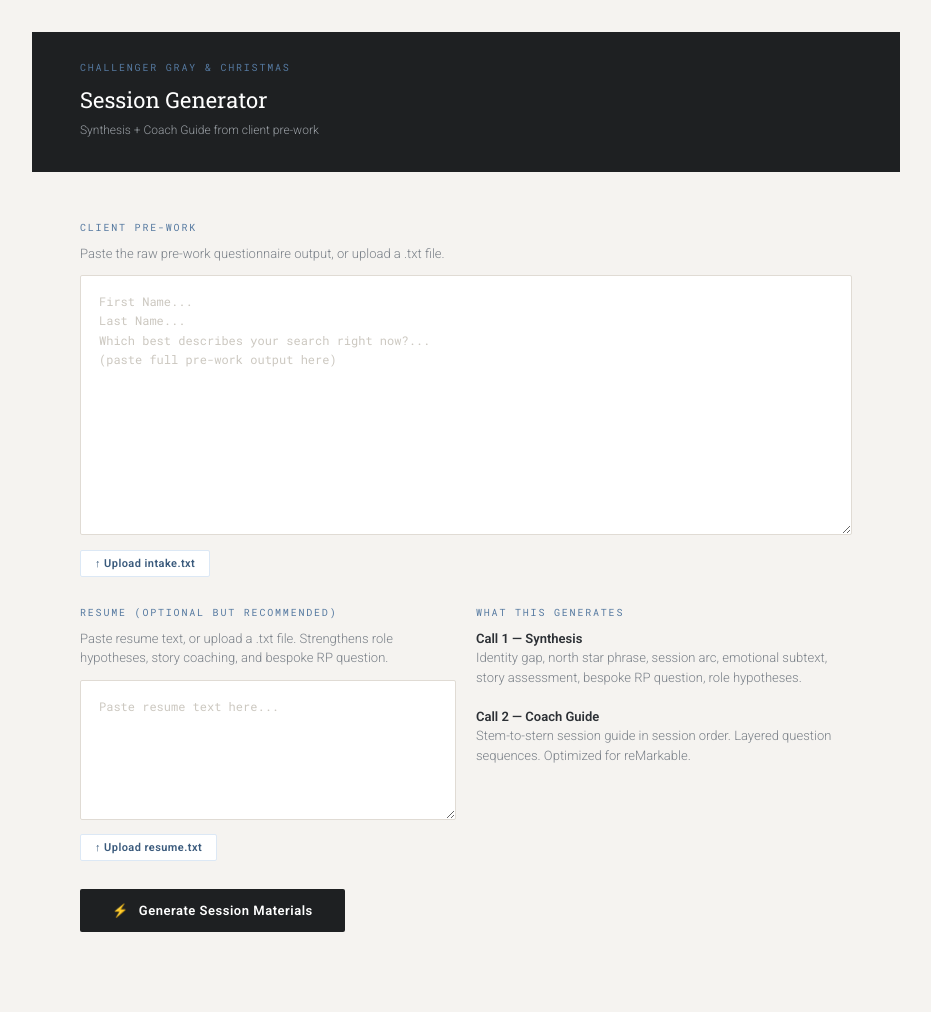
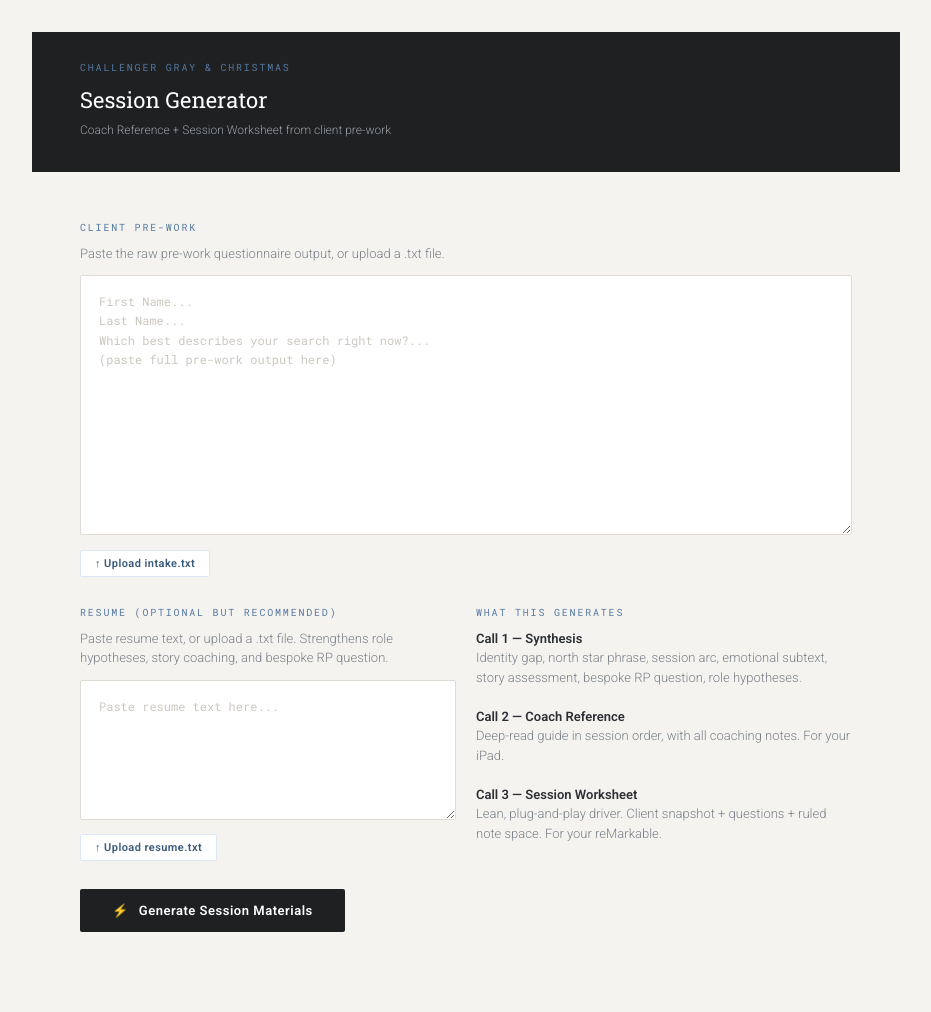
Before and after one commit to portageworks/coaching-tools, a Flask app: page /session-generator in a window 1280 px wide. Shown: the part 46-1058 px from the top of the page, without its empty margins (174-1105 px from the left). Run offline with Flask 3, Linux system fonts and the light colour scheme; some libraries are stand-ins or nearby versions.

Commit message:
Split Session Generator into Coach Reference + Session Worksheet
The single coach guide buried the questions and human context inside
narrative. It now produces two complementary PDFs that share the same
session spine:

- Coach Reference (iPad): the existing deep-read guide, unchanged in
  substance, rendered as PDF.
- Session Worksheet (reMarkable): a new lean, plug-and-play driver. Opens
  with a guaranteed "In Their Words" client snapshot, then runs block by
  block as questions + ruled note space (legal-pad spacing). Distilled
  from the guide so questions stay verbatim and in the same order.

- New WORKSHEET_SYSTEM prompt distills the guide; guarantees eight human
  intake fields verbatim, including the two that were being dropped:
  "What do you want me to know before we start?" (Q43) and "How do you
  know you're winning at work?" (Q23).
- Synthesis now reads Q43 into emotional subtext and Q23 into pattern
  synthesis, so the deep read uses them too.
- pdf_builder.build_worksheet_html renders [[NOTES]] / [[NOTES:large]] /
  [[NOTES:small]] markers into ruled writing areas.
- Session generate adds a third streamed call (worksheet, on Sonnet);
  new /api/session/reference.pdf and /api/session/worksheet.pdf endpoints.
  Legacy guide.docx endpoint retained.

Co-Authored-By: Claude Sonnet 4.6 <noreply@anthropic.com>

```diff
--- a/app.py
+++ b/app.py
@@ -10,7 +10,7 @@ import threading
 from flask import Flask, render_template, request, jsonify, Response, stream_with_context, send_file
 import anthropic
 
-from prompts.session_generator import SYNTHESIS_SYSTEM, COACH_GUIDE_SYSTEM
+from prompts.session_generator import SYNTHESIS_SYSTEM, COACH_GUIDE_SYSTEM, WORKSHEET_SYSTEM
 from prompts.session_builder import (
     interview_program_prompt, stories_prompt,
     positioning_prompt, resume_diagnostic_prompt, resume_rewrite_prompt,
@@ -22,7 +22,10 @@ from prompts.session_builder_part2 import (
 )
 from docx_builder import markdown_to_docx
 from resume_docx_builder import resume_to_docx
-from pdf_builder import build_client_html, build_positioning_html, build_strategy_package_html, render_pdf
+from pdf_builder import (
+    build_client_html, build_positioning_html, build_strategy_package_html,
+    build_worksheet_html, render_pdf,
+)
 import strategy_store
 
 app = Flask(__name__)
@@ -228,7 +231,26 @@ def session_generate():
             yield _sse("error", {"message": str(e)})
             return
 
-        yield _sse("done", {"guide": "".join(guide_chunks)})
+        guide = "".join(guide_chunks)
+        yield _sse("step", {"step": 3})
+
+        worksheet_chunks = []
+        try:
+            with client.messages.stream(
+                model=MODEL_FAST,
+                max_tokens=16000,
+                system=WORKSHEET_SYSTEM,
+                messages=[{"role": "user", "content":
+                    f"Here is the client data:\n\n{client_input}\n\n---\n\nSYNTHESIS:\n\n{synthesis}\n\n---\n\nCOACH GUIDE:\n\n{guide}\n\nProduce the lean session worksheet."}],
+            ) as stream:
+                for text in stream.text_stream:
+                    worksheet_chunks.append(text)
+                    yield _sse("ping", {})
+        except Exception as e:
+            yield _sse("error", {"message": str(e)})
+            return
+
+        yield _sse("done", {"guide": guide, "worksheet": "".join(worksheet_chunks)})
 
     return Response(
         stream_with_context(generate()),
@@ -237,14 +259,44 @@ def session_generate():
     )
 
 
+def _session_slug(data):
+    first = (data.get("first_name") or "client").strip().lower()
+    last  = (data.get("last_name") or "").strip().lower()
+    return re.sub(r"\s+", "_", f"{first}_{last}".strip("_")) or "client"
+
+
+def _client_full_name(data):
+    return " ".join(p for p in [(data.get("first_name") or "").strip(),
+                                (data.get("last_name") or "").strip()] if p) or "Client"
+
+
+@app.route("/api/session/reference.pdf", methods=["POST"])
+def session_reference_pdf():
+    data       = request.get_json()
+    guide_md   = data.get("guide", "")
+    name       = _client_full_name(data)
+    slug       = _session_slug(data)
+    pdf_bytes  = render_pdf(build_client_html(guide_md, name, "Coach Reference"))
+    return send_file(io.BytesIO(pdf_bytes), mimetype="application/pdf",
+                     as_attachment=True, download_name=f"{slug}_coach_reference.pdf")
+
+
+@app.route("/api/session/worksheet.pdf", methods=["POST"])
+def session_worksheet_pdf():
+    data          = request.get_json()
+    worksheet_md  = data.get("worksheet", "")
+    name          = _client_full_name(data)
+    slug          = _session_slug(data)
+    pdf_bytes     = render_pdf(build_worksheet_html(worksheet_md, name))
+    return send_file(io.BytesIO(pdf_bytes), mimetype="application/pdf",
+                     as_attachment=True, download_name=f"{slug}_session_worksheet.pdf")
+
+
 @app.route("/api/session/guide.docx", methods=["POST"])
 def session_guide_docx():
     data = request.get_json()
     guide_md = data.get("guide", "")
-    first = (data.get("first_name") or "client").strip().lower()
-    last = (data.get("last_name") or "").strip().lower()
-    slug = re.sub(r"\s+", "_", f"{first}_{last}".strip("_"))
-
+    slug = _session_slug(data)
     docx_bytes = markdown_to_docx(guide_md)
     return send_file(
         io.BytesIO(docx_bytes),
--- a/templates/index.html
+++ b/templates/index.html
@@ -3,7 +3,7 @@
 {% block content %}
 <h1>Coaching Tools</h1>
 <ul id="tool-list">
-  <li><a href="/session-generator">Session Generator</a> — Synthesis + Coach Guide from client pre-work</li>
+  <li><a href="/session-generator">Session Generator</a> — Coach Reference (iPad) + Session Worksheet (reMarkable) from client pre-work</li>
   <li><a href="/session-builder">Session Builder</a> — Interview Program, Stories, Where to Look, Resume Draft</li>
   <li><a href="/session-builder-part2">Session Builder — Part 2</a> — Session Summary, Roleplay Analysis, Branding Profile, Training Assessment</li>
   <li><a href="/resume-tool">Resume Tool</a> — Standalone resume evaluation, revision, and Word download</li>
--- a/templates/session_generator.html
+++ b/templates/session_generator.html
@@ -107,7 +107,7 @@
 <div class="page-header">
   <div class="header-label">Challenger Gray &amp; Christmas</div>
   <div class="header-title">Session Generator</div>
-  <div class="header-sub">Synthesis + Coach Guide from client pre-work</div>
+  <div class="header-sub">Coach Reference + Session Worksheet from client pre-work</div>
 </div>
 
 <div class="main">
@@ -146,8 +146,10 @@
       <div class="field-sublabel" style="margin-bottom:0;">
         <strong style="color:var(--text);">Call 1 &mdash; Synthesis</strong><br>
         Identity gap, north star phrase, session arc, emotional subtext, story assessment, bespoke RP question, role hypotheses.<br><br>
-        <strong style="color:var(--text);">Call 2 &mdash; Coach Guide</strong><br>
-        Stem-to-stern session guide in session order. Layered question sequences. Optimized for reMarkable.
+        <strong style="color:var(--text);">Call 2 &mdash; Coach Reference</strong><br>
+        Deep-read guide in session order, with all coaching notes. For your iPad.<br><br>
+        <strong style="color:var(--text);">Call 3 &mdash; Session Worksheet</strong><br>
+        Lean, plug-and-play driver. Client snapshot + questions + ruled note space. For your reMarkable.
       </div>
     </div>
   </div>
@@ -166,7 +168,11 @@
       </div>
       <div class="progress-step" id="step2">
         <div class="step-icon" id="step2-icon">&#9675;</div>
-        <span>Call 2 &mdash; Coach guide (stem-to-stern session flow, layered questions, coaching notes)</span>
+        <span>Call 2 &mdash; Coach Reference (stem-to-stern session flow, layered questions, coaching notes)</span>
+      </div>
+      <div class="progress-step" id="step3">
+        <div class="step-icon" id="step3-icon">&#9675;</div>
+        <span>Call 3 &mdash; Session Worksheet (client snapshot, questions, ruled note space)</span>
       </div>
     </div>
   </div>
@@ -174,11 +180,17 @@
   <div class="outputs-wrap" id="outputsWrap">
     <div class="divider"></div>
     <div class="outputs-header">Ready to download</div>
+    <div class="output-card" style="margin-bottom:16px;">
+      <div class="output-card-label">For your iPad &mdash; deep read</div>
+      <div class="output-card-title">Coach Reference</div>
+      <div class="output-card-desc">The full stem-to-stern guide: pre-session brief, all blocks, layered question sequences, coaching notes, story assessments, and listen-fors. This is what you study beside the worksheet.</div>
+      <button class="download-btn" id="downloadRefBtn" onclick="downloadReference()">&#8595; Download Reference (.pdf)</button>
+    </div>
     <div class="output-card">
-      <div class="output-card-label">For you</div>
-      <div class="output-card-title">Coach Guide</div>
-      <div class="output-card-desc">Stem-to-stern session guide in session order. Pre-session brief, all eight blocks with layered question sequences and coaching notes. Opens in Google Docs or imports directly to reMarkable.</div>
-      <button class="download-btn" id="downloadBtn" onclick="downloadGuide()">&#8595; Download Guide (.docx)</button>
+      <div class="output-card-label">For your reMarkable &mdash; in the room</div>
+      <div class="output-card-title">Session Worksheet</div>
+      <div class="output-card-desc">Lean, plug-and-play driver. Opens with an "In Their Words" client snapshot, then runs block-by-block: questions plus generous ruled note space to write on. Same session order as the Reference.</div>
+      <button class="download-btn" id="downloadWsBtn" onclick="downloadWorksheet()">&#8595; Download Worksheet (.pdf)</button>
     </div>
   </div>
 
@@ -188,6 +200,7 @@
 {% block scripts %}
 <script>
 let generatedGuide = '';
+let generatedWorksheet = '';
 let clientFirstName = '';
 let clientLastName = '';
 
@@ -264,11 +277,13 @@ async function runGeneration() {
         if (event === 'step') {
           if (payload.step === 1) setStep(1, 'active');
           if (payload.step === 2) { setStep(1, 'done'); setStep(2, 'active'); }
+          if (payload.step === 3) { setStep(2, 'done'); setStep(3, 'active'); }
         } else if (event === 'error') {
           throw new Error(payload.message || 'Generation failed.');
         } else if (event === 'done') {
           generatedGuide = payload.guide;
-          setStep(2, 'done');
+          generatedWorksheet = payload.worksheet || '';
+          setStep(3, 'done');
           document.getElementById('outputsWrap').classList.add('visible');
         }
         // 'ping' and 'guide_chunk' events are intentionally ignored in the UI
@@ -277,41 +292,39 @@ async function runGeneration() {
   } catch (err) {
     setStep(1, 'error');
     setStep(2, 'error');
+    setStep(3, 'error');
     showError(err.message || 'Something went wrong. Please try again.');
   } finally {
     document.getElementById('generateBtn').disabled = false;
   }
 }
 
-// Download — server builds the .docx and sends it back as a file
-async function downloadGuide() {
-  const btn = document.getElementById('downloadBtn');
+// Downloads — server builds each PDF and sends it back as a file
+async function downloadDoc(endpoint, payloadExtra, btnId, label) {
+  const btn = document.getElementById(btnId);
+  const orig = btn.innerHTML;
   btn.disabled = true;
   btn.textContent = 'Building…';
-
   try {
-    const res = await fetch('/api/session/guide.docx', {
+    const res = await fetch(endpoint, {
       method: 'POST',
       headers: { 'Content-Type': 'application/json' },
-      body: JSON.stringify({
-        guide: generatedGuide,
+      body: JSON.stringify(Object.assign({
         first_name: clientFirstName,
         last_name: clientLastName,
-      }),
+      }, payloadExtra)),
     });
-
     if (!res.ok) {
       const txt = await res.text();
       throw new Error(`Server error ${res.status}: ${txt}`);
     }
-
     const blob = await res.blob();
     const url  = URL.createObjectURL(blob);
     const a    = document.createElement('a');
-    const slug = [clientFirstName, clientLastName]
-      .filter(Boolean).join('_').toLowerCase().replace(/\s+/g, '_');
+    const disp = res.headers.get('Content-Disposition') || '';
+    const fn   = disp.match(/filename="?([^"]+)"?/);
     a.href     = url;
-    a.download = `${slug}_coach_guide.docx`;
+    a.download = fn ? fn[1] : label;
     document.body.appendChild(a);
     a.click();
     document.body.removeChild(a);
@@ -320,8 +333,15 @@ async function downloadGuide() {
     showError('Download failed: ' + e.message);
   } finally {
     btn.disabled = false;
-    btn.innerHTML = '&#8595; Download Guide (.docx)';
+    btn.innerHTML = orig;
   }
+}
+
+function downloadReference() {
+  downloadDoc('/api/session/reference.pdf', { guide: generatedGuide }, 'downloadRefBtn', 'coach_reference.pdf');
+}
+function downloadWorksheet() {
+  downloadDoc('/api/session/worksheet.pdf', { worksheet: generatedWorksheet }, 'downloadWsBtn', 'session_worksheet.pdf');
 }
 
 // UI helpers
@@ -342,7 +362,7 @@ function setStep(num, state) {
 }
 
 function resetSteps() {
-  for (let i = 1; i <= 2; i++) {
+  for (let i = 1; i <= 3; i++) {
     const step = document.getElementById(`step${i}`);
     if (step) step.className = 'progress-step';
     const icon = document.getElementById(`step${i}-icon`);
```
Also changed, not shown: pdf_builder.py (+77 -0 lines), prompts/session_generator.py (+81 -1 lines).
